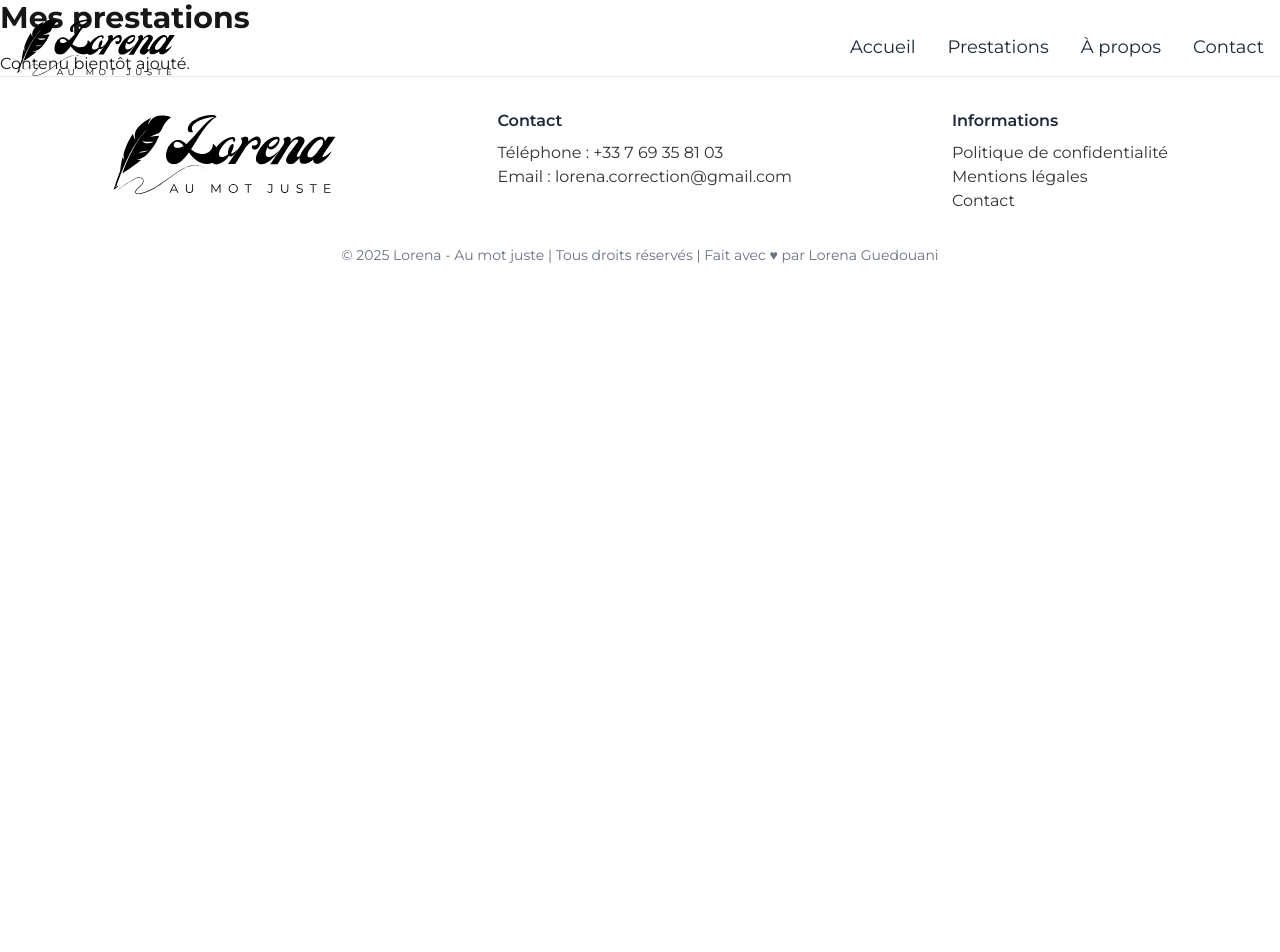
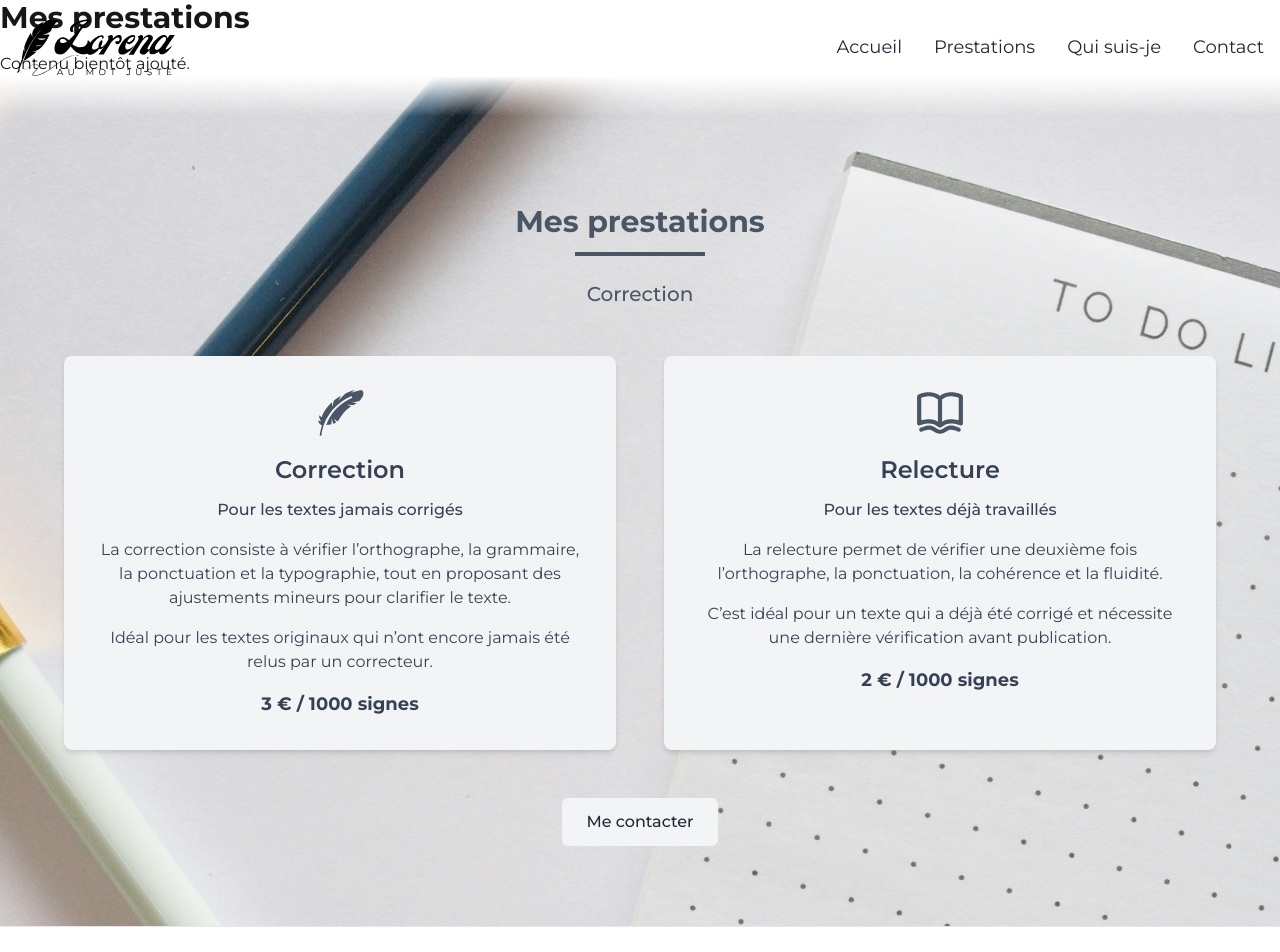
Before and after one commit to EthwallLo/lorena-website-correction, a Next.js app: page /prestations in a window 1280 px wide. Shown: the top 952 px of the page. Before the commit the page ends 800 px from the top, so only its background shows below. Built offline with nearby package versions, Linux system fonts and the light colour scheme; a web font is replaced by a local one.

Commit message:
LGU : modifications site

```diff
--- a/app/Header.tsx
+++ b/app/Header.tsx
@@ -28,7 +28,7 @@ export default function Header() {
         <div className="flex space-x-8 text-gray-800 text-lg">
           <NavLink href="/">Accueil</NavLink>
           <NavLink href="/prestations">Prestations</NavLink>
-          <NavLink href="/a-propos">À propos</NavLink>
+          <NavLink href="/qui-suis-je">Qui suis-je</NavLink>
           <NavLink href="/contact">Contact</NavLink>
         </div>
       </nav>
--- a/app/NavLink.tsx
+++ b/app/NavLink.tsx
@@ -8,7 +8,7 @@ export default function NavLink({ href, children }: { href: string; children: Re
       className="
         relative pb-1
         after:content-[''] after:absolute after:left-0 after:bottom-0
-        after:w-0 after:h-0.5 after:bg-black
+        after:w-0 after:h-0.5 after:bg-[#B76E79]
         after:transition-all after:duration-300
         hover:after:w-full">
       {children}
--- a/app/confidentialite/page.tsx
+++ b/app/confidentialite/page.tsx
@@ -24,7 +24,7 @@ export default function PrivacyPolicyPage() {
               <p>Votre vie privée est importante pour moi. Cette politique de confidentialité explique comment je collecte, utilise et protège vos informations lorsque vous utilisez mon site web.</p>
 
               <h2 className="text-2xl font-bold text-gray-800">1. Collecte des informations</h2>
-              <p>Je peux collecter des informations personnelles lorsque vous me contactez via le formulaire, comme votre nom, votre e-mail, votre numéro de téléphone et le contenu de votre message. Ces informations sont utilisées uniquement pour répondre à vos demandes.</p>
+              <p>Je peux collecter des informations personnelles lorsque vous me contactez via le formulaire, comme votre nom, votre email, votre numéro de téléphone et le contenu de votre message. Ces informations sont utilisées uniquement pour répondre à vos demandes.</p>
 
               <h2 className="text-2xl font-bold text-gray-800">2. Utilisation des informations</h2>
               <p>Les informations que vous me fournissez ne seront utilisées que pour traiter vos demandes et améliorer votre expérience. Elles ne seront jamais partagées avec des tiers sans votre consentement.</p>
--- a/app/contact/page.tsx
+++ b/app/contact/page.tsx
@@ -66,7 +66,7 @@ export default function ContactPage() {
               <div>
                 <input
                   type='email'
-                  placeholder='E-mail'
+                  placeholder='Email'
                   className="w-full bg-gray-100 py-2.5 px-4 text-sm rounded-md border border-gray-200
                            focus:bg-transparent focus:border-gray-800 outline-none transition-all"
                 />
--- a/app/footer.tsx
+++ b/app/footer.tsx
@@ -8,13 +8,13 @@ export default function Footer() {
         </div>
 
         <div className="text-[#333333] flex flex-col items-start whitespace-nowrap">
-          <h4 className="font-semibold mb-2 text-gray-800">Contact</h4>
+          <h4 className="font-semibold mb-2 text-[#B76E79]">Contact</h4>
           <p>Téléphone : <a href="tel:+33769358103" className="hover:underline">+33 7 69 35 81 03</a></p>
           <p>Email : <a href="mailto:lorena.correction@gmail.com" className="hover:underline">lorena.correction@gmail.com</a></p>
         </div>
 
         <div className="text-[#333333] flex flex-col items-start whitespace-nowrap">
-          <h4 className="font-semibold mb-2 text-gray-800">Informations</h4>
+          <h4 className="font-semibold mb-2 text-[#B76E79]">Informations</h4>
           <ul>
             <li><a href="/confidentialite" className="hover:underline">Politique de confidentialité</a></li>
             <li><a href="/mentions-legales" className="hover:underline">Mentions légales</a></li>
--- a/app/prestations/page.tsx
+++ b/app/prestations/page.tsx
@@ -3,6 +3,58 @@ export default function PrestationsPage() {
     <div>
       <h1 className="text-3xl font-bold mb-4">Mes prestations</h1>
       <p>Contenu bientôt ajouté.</p>
+      <section id="prestations" className="relative justify-center items-center" style={{ backgroundImage: "url('/image-carnet-2.jpg')", backgroundPosition: "center",
+        backgroundSize: "cover", minHeight: "80vh", paddingTop: "8rem",  paddingBottom: "5rem"}}>
+        <div className="absolute top-0 left-0 right-0 h-10 bg-linear-to-t from-transparent to-white pointer-events-none"></div>
+        <h2 className="text-3xl font-bold mb-6 text-gray-600 relative after:content-[''] after:block after:w-[130px] after:h-1 after:bg-gray-600 after:mt-3 text-center after:mx-auto">Mes prestations</h2>
+        <p className="text-lg md:text-xl text-center mb-12 text-gray-600 font-medium">Correction</p>
+        <div className="grid md:grid-cols-2 gap-12 max-w-6xl mx-auto">
+          <div className="bg-gray-100 shadow-md rounded-lg p-8 text-center hover:scale-105 transition-transform duration-300">
+            <img src="/plume.svg" alt="Icône plume" className="w-[50px] mx-auto mb-4" />
+            <h3 className="text-2xl font-semibold mb-3 text-gray-700">Correction</h3>
+            <h4 className="text-gray-700 font-medium mb-4">Pour les textes jamais corrigés</h4>
+            <p className="text-gray-700 mb-4">La correction consiste à vérifier l’orthographe, la grammaire, la ponctuation et la typographie, tout en proposant des ajustements mineurs pour clarifier le texte.</p>
+            <p className="text-gray-700 mb-4">Idéal pour les textes originaux qui n’ont encore jamais été relus par un correcteur.</p>
+            <p className="text-gray-700 font-bold text-lg">3 € / 1000 signes</p>
+          </div>
+
+          <div className="bg-gray-100 shadow-md rounded-lg p-8 text-center hover:scale-105 transition-transform duration-300">
+            <img src="/livre.svg" alt="Icône plume" className="w-[50px] mx-auto mb-4"/>
+            <h3 className="text-2xl font-semibold mb-3 text-gray-700">Relecture</h3>
+            <h4 className="text-gray-700 font-medium mb-4">Pour les textes déjà travaillés</h4>
+            <p className="text-gray-700 mb-4">La relecture permet de vérifier une deuxième fois l’orthographe, la ponctuation, la cohérence et la fluidité.</p>
+            <p className="text-gray-700 mb-4">C’est idéal pour un texte qui a déjà été corrigé et nécessite une dernière vérification avant publication.</p>
+            <p className="text-gray-700 font-bold text-lg">2 € / 1000 signes</p>
+          </div>
+        </div>
+
+        <div className="flex justify-center mt-12">
+          <a
+            href="/contact"
+            className="group relative inline-flex h-12 items-center justify-center overflow-hidden rounded-md bg-gray-100 px-6 font-medium text-gray-800 duration-500 cursor-pointer">
+            <div className="translate-x-0 opacity-100 transition-all group-hover:-translate-x-[150%] group-hover:opacity-0">
+              Me contacter
+            </div>
+
+            <div className="absolute translate-x-[150%] opacity-0 transition-all group-hover:translate-x-0 group-hover:opacity-100">
+              <svg
+                width="15"
+                height="15"
+                viewBox="0 0 15 15"
+                fill="none"
+                xmlns="http://www.w3.org/2000/svg"
+                className="h-6 w-6 text-gray-800">
+                <path
+                  d="M8.14645 3.14645C8.34171 2.95118 8.65829 2.95118 8.85355 3.14645L12.8536 7.14645C13.0488 7.34171 13.0488 7.65829 12.8536 7.85355L8.85355 11.8536C8.65829 12.0488 8.34171 12.0488 8.14645 11.8536C7.95118 11.6583 7.95118 11.3417 8.14645 11.1464L11.2929 8H2.5C2.22386 8 2 7.77614 2 7.5C2 7.22386 2.22386 7 2.5 7H11.2929L8.14645 3.85355C7.95118 3.65829 7.95118 3.34171 8.14645 3.14645Z"
+                  fill="currentColor"
+                  fillRule="evenodd"
+                  clipRule="evenodd"
+                ></path>
+              </svg>
+            </div>
+          </a>
+        </div>
+      </section>
     </div>
   );
 }
--- a/app/a-propos/page.tsx
+++ b/app/qui-suis-je/page.tsx
@@ -1,6 +1,6 @@
 "use client";
 
-export default function AProposPage() {
+export default function QuiSuisJePage() {
   return (
     <div className="w-full min-h-screen flex flex-col">
       <section
```
Also changed, not shown: app/page.tsx (+17 -6 lines), app/prestations/correction/page.tsx (added).
